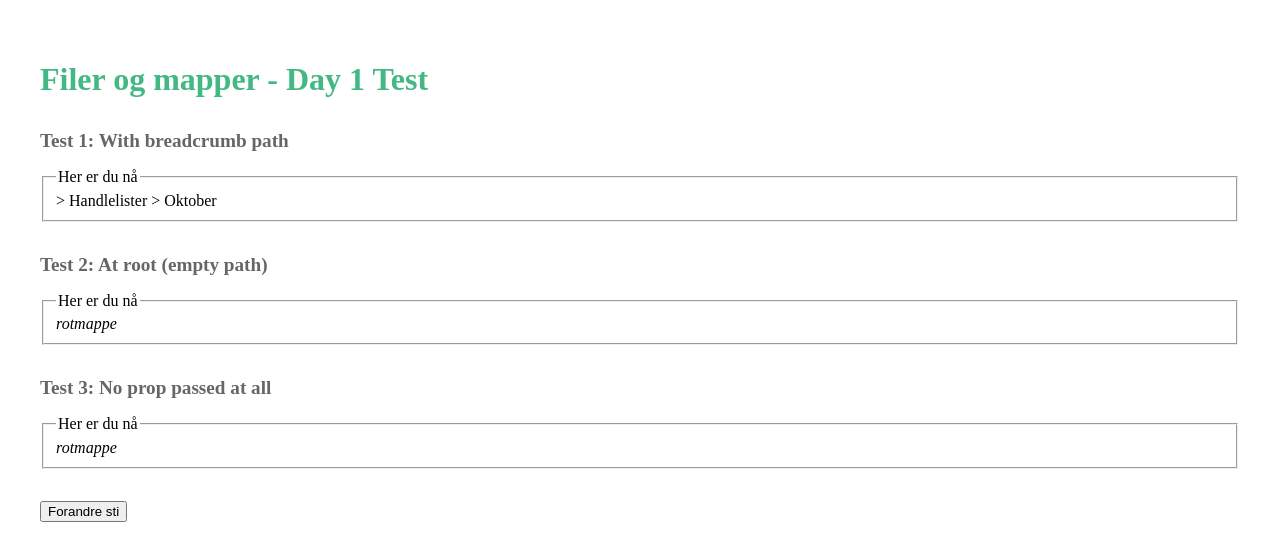
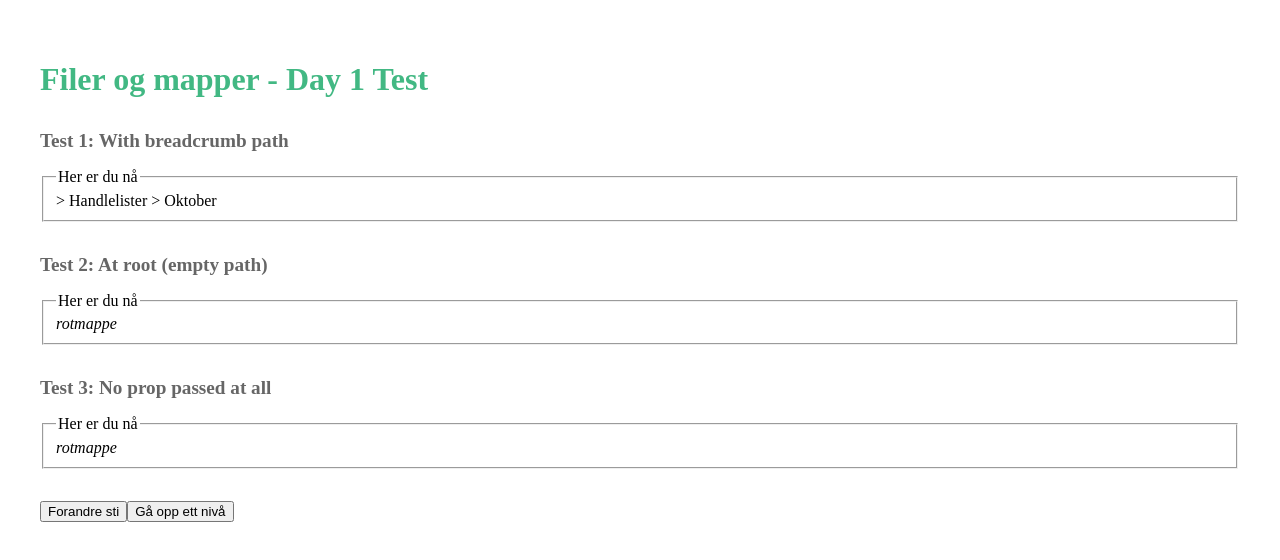
Before and after one commit to bruteforce774/FilesAndFoldersWithComponents, a Vue app in the folder FilesAndFoldersVue/: page / in a window 1280 px wide. Shown: the top 560 px of the page. Built offline with nearby package versions, Linux system fonts and the light colour scheme.

Commit message:
avoid mutating original array

```diff
--- a/FilesAndFoldersVue/src/App.vue
+++ b/FilesAndFoldersVue/src/App.vue
@@ -18,6 +18,11 @@ const emptyPath = ref([])
 function changePath() {
   breadcrumbPath.value = ['Handlelister', 'Oktober', 'Uke 1']
 }
+
+function goUpOneLevel () {
+  if(breadcrumbPath.value.length > 0)
+    breadcrumbPath.value = breadcrumbPath.value.slice(0, -1)
+}
 </script>
 
 <template>
@@ -34,6 +39,7 @@ function changePath() {
     <Breadcrumbs />
 
     <button @click="changePath">Forandre sti</button>
+    <button @click="goUpOneLevel">Gå opp ett nivå</button>
   </main>
 </template>
 
```
